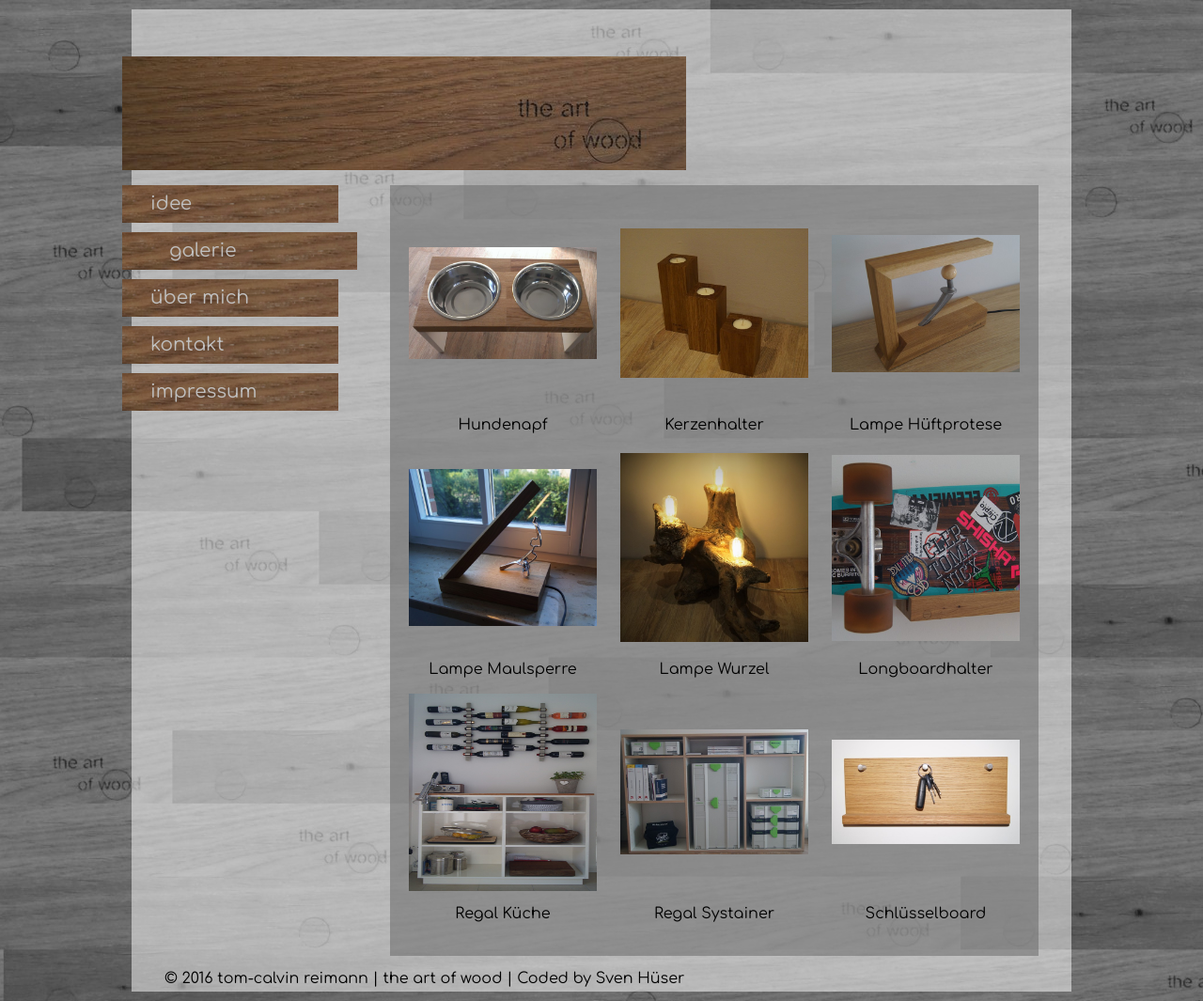
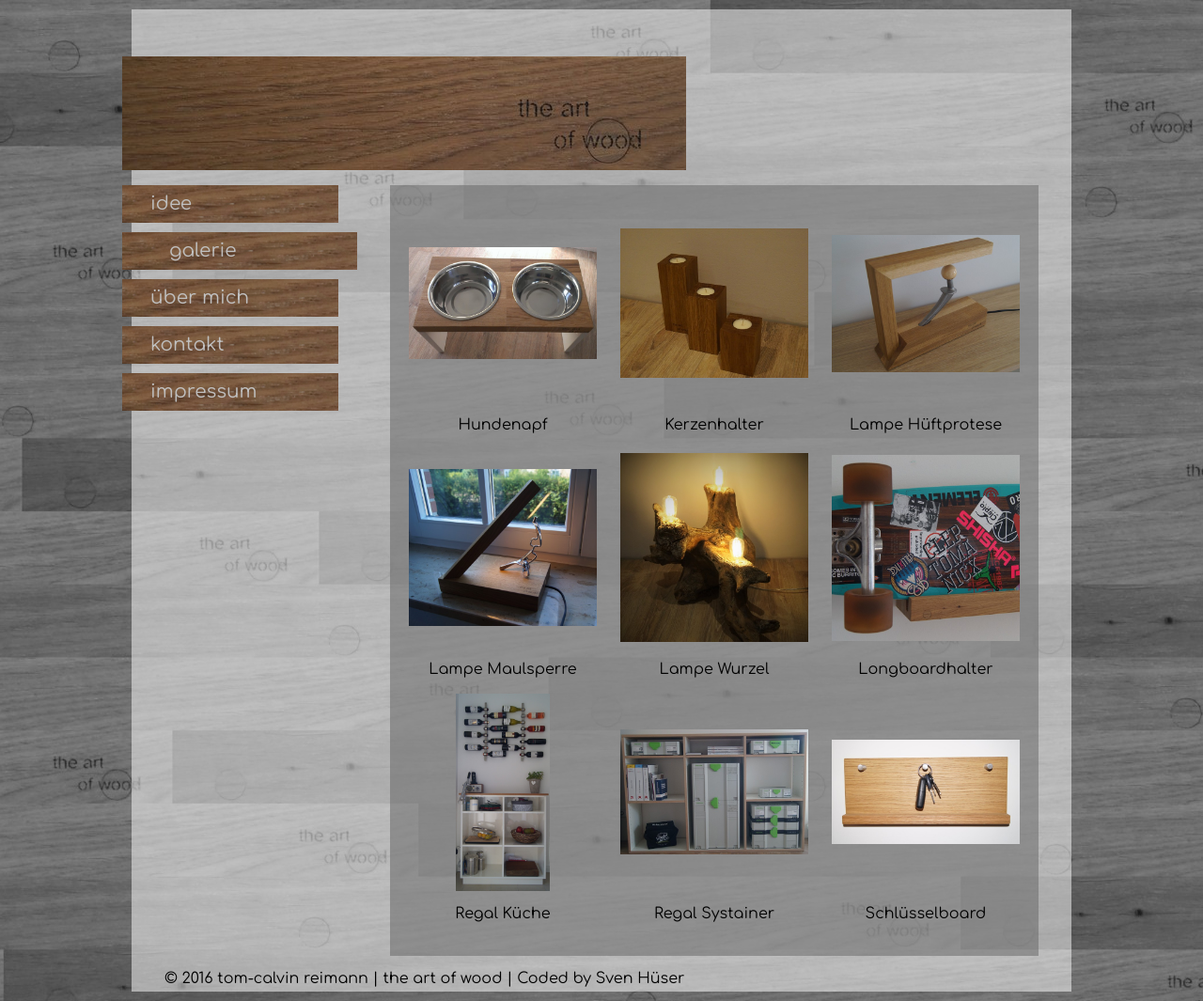
Before and after one commit to theartofwood/theartofwood.github.io, a Jekyll site: the page built from galerie.html, in a window 1280 px wide. Shown: the whole page at 94% size. Built offline with Jekyll 4.4.1, drawn with Linux system fonts in a browser that asks for light colours.

Commit message:
don't distort images in gallery overview

```diff
--- a/css/main.scss
+++ b/css/main.scss
@@ -162,6 +162,8 @@ body {
 
   .gallery-image {
 
+    text-align: center;
+
     &.small {
       width: 200px;
       height: 210px;
@@ -179,7 +181,7 @@ body {
     }
 
     img {
-      width: 100%;
+      max-width: 100%;
       height: auto;
     }
   }
```
